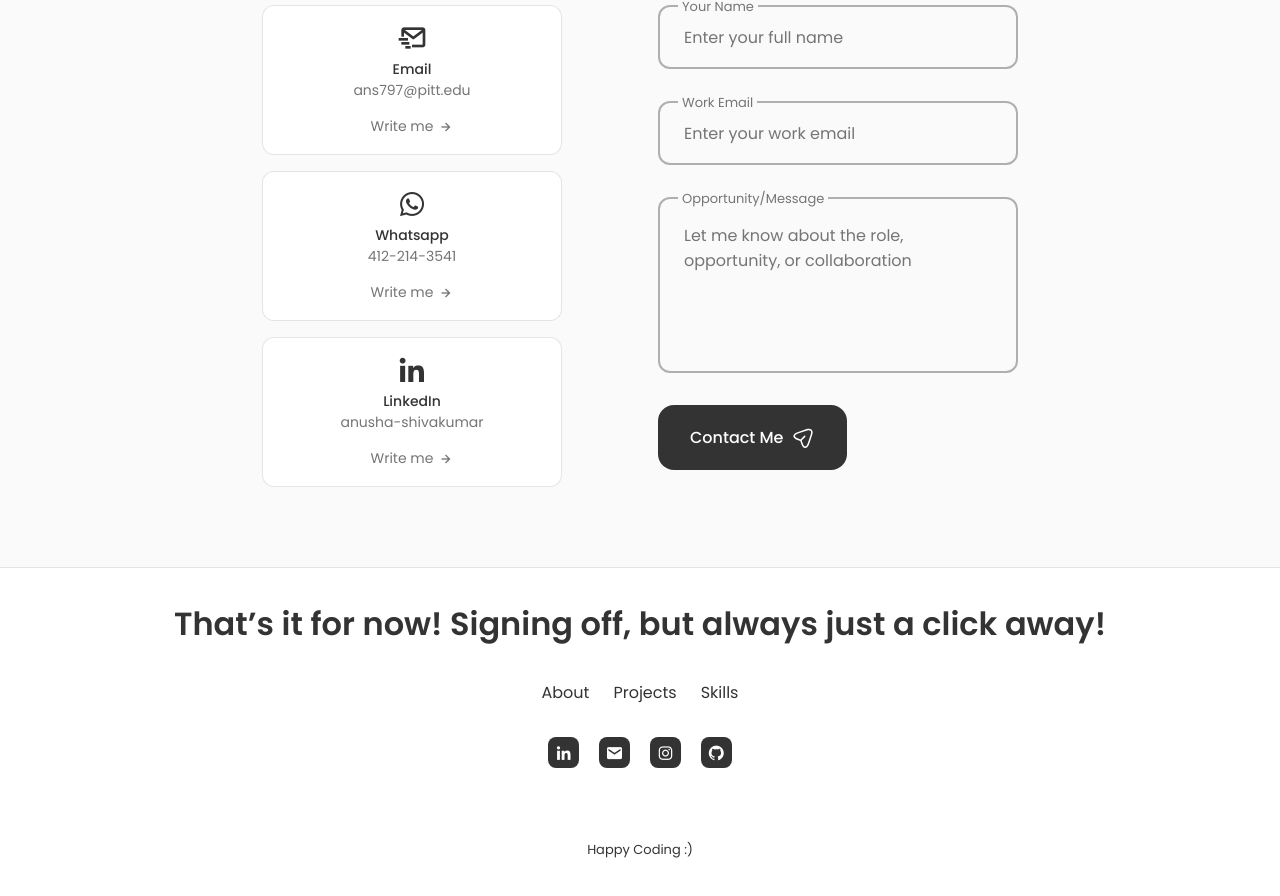
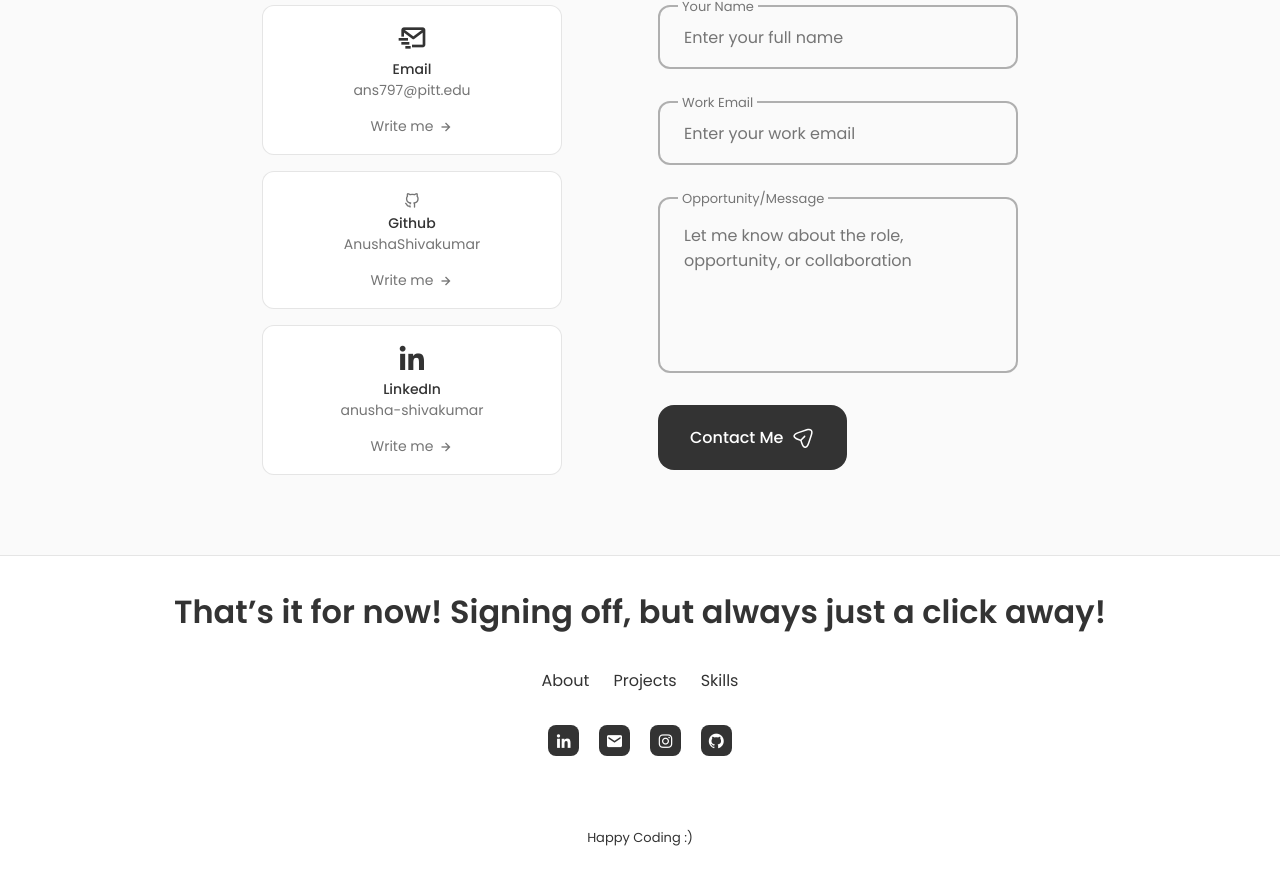
Before and after one commit to AnushaShivakumar/Portfolio, a React (Create React App) app: page / in a window 1280 px wide. Shown: the part 6042-6938 px from the top of the page. Built offline with nearby package versions, Linux system fonts and the light colour scheme.

Commit message:
Updated Contact.jsx and Skills.jsx with new changes

```diff
--- a/src/components/contact/Contact.jsx
+++ b/src/components/contact/Contact.jsx
@@ -42,13 +42,13 @@ const Contact = () => {
 						</div>
 
 						<div className="contact__card">
-							<i className="bx bxl-whatsapp contact__card-icon"></i>
+							<i className="uil uil-github-alt"></i>
 
-							<h3 className="contact__card-title">Whatsapp</h3>
-							<span className="contact__card-data">412-214-3541</span>
+							<h3 className="contact__card-title">Github</h3>
+							<span className="contact__card-data">AnushaShivakumar</span>
 
 							<a
-								href="https://api.whatsapp.com/send?phone=4122143541&text=Hello, more information!"
+								href="https://github.com/AnushaShivakumar, more information!"
 								className="contact__button"
 							>
 								Write me{" "}
```
